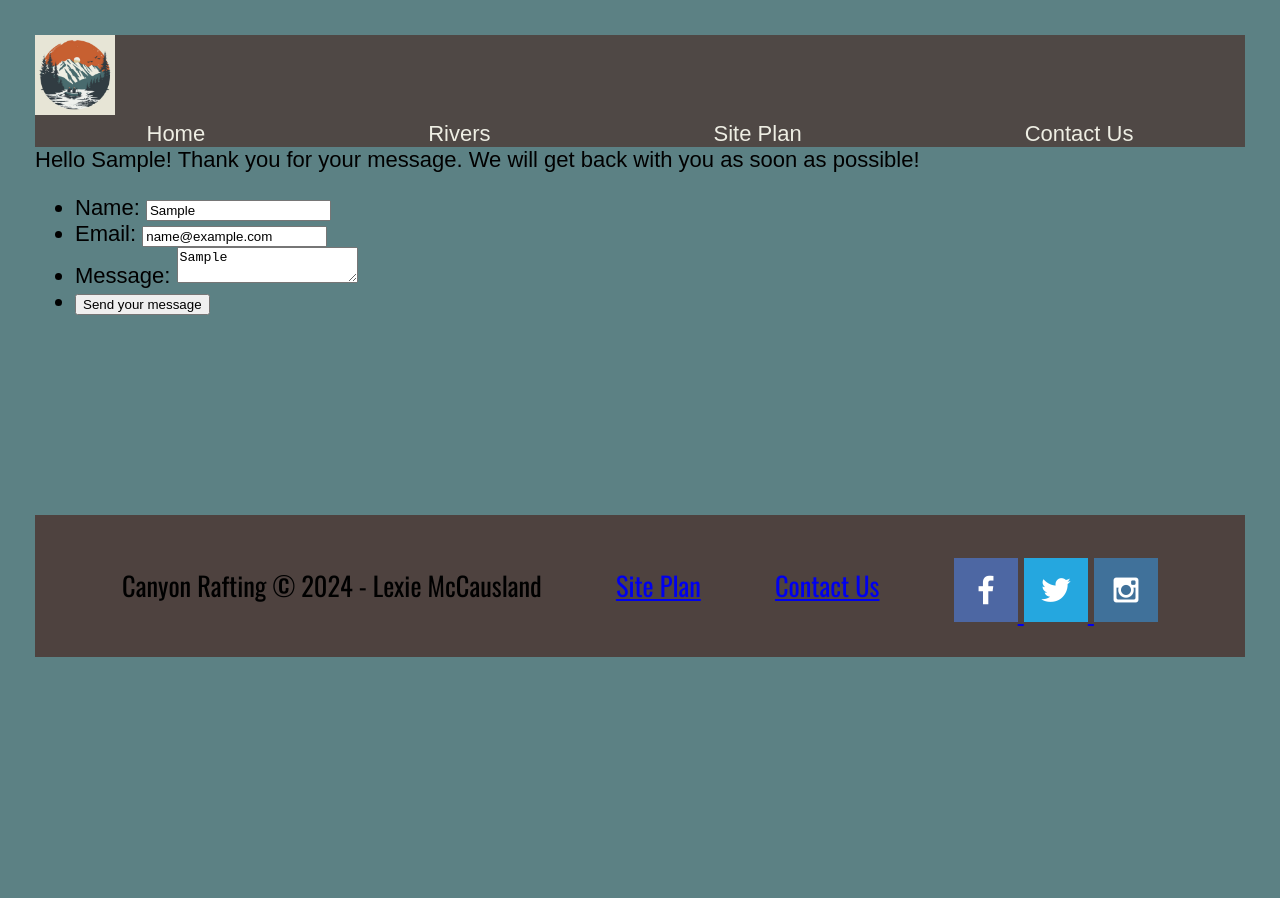
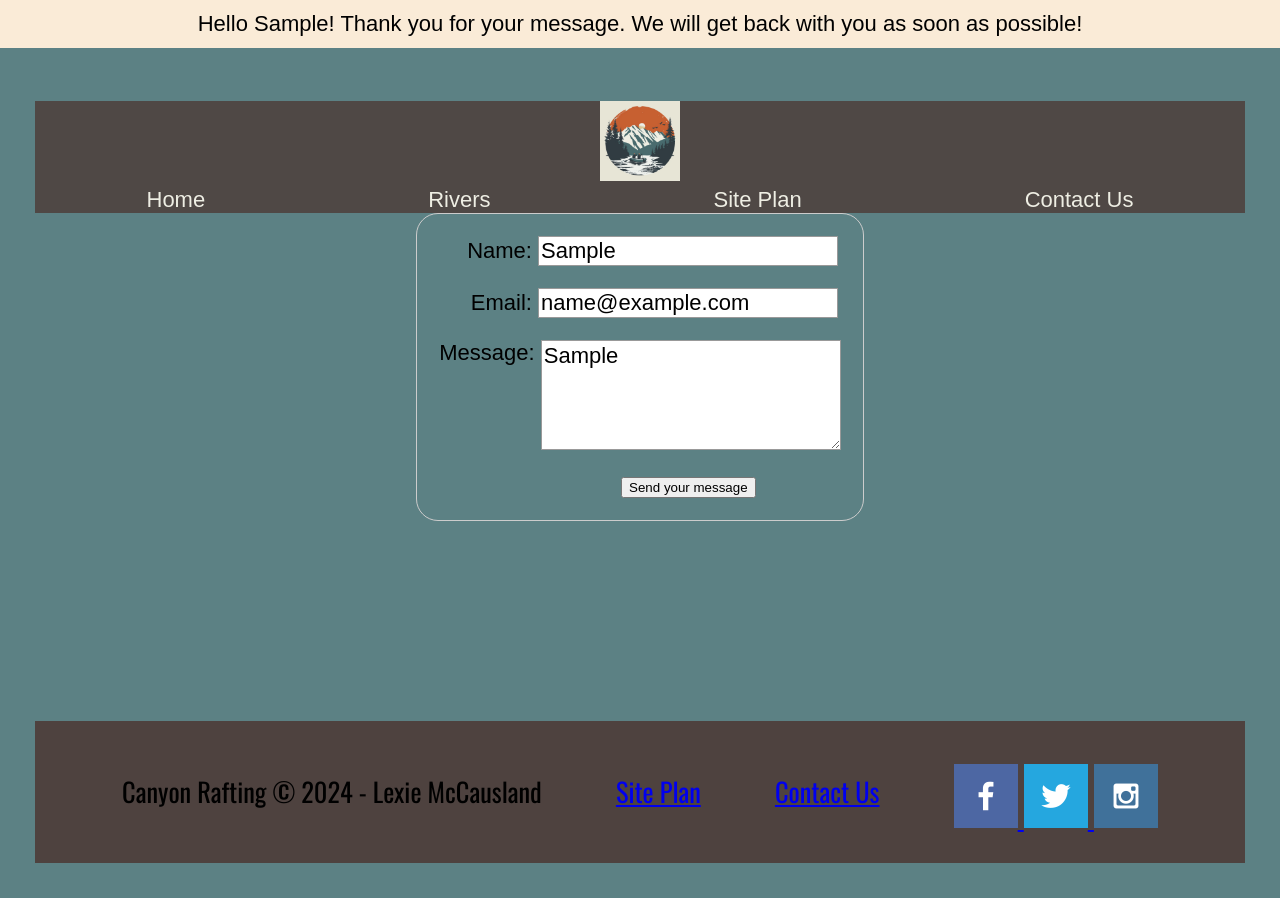
Before and after one commit to lmccausland54/wwr, a plain HTML site: page contactus.html in a window 1280 px wide. Both pictures are taken after typing "Sample", "name@example.com", "Sample" into the empty fields and a click on the button "Send your message". Before the commit the page ends 800 px from the top, so only its background shows below. Drawn offline with nearby package versions, Linux system fonts and the light colour scheme.

Commit message:
Update styles.css contact us css

```diff
--- a/styles.css
+++ b/styles.css
@@ -362,6 +362,104 @@ footer .social img {
 
 
 
+
+
+
+
+/* *********************************************************CONTACT US PAGE******************************* */
+body {
+    /* Center the form on the page */
+    text-align: center;
+  }
+
+  form {
+    display: inline-block;
+    /* Form outline */
+    padding: 1em;
+    border: 1px solid #ccc;
+    border-radius: 1em;
+  }
+
+  ul {
+    list-style: none;
+    padding: 0;
+    margin: 0;
+  }
+
+  form li + li {
+    margin-top: 1em;
+  }
+
+  label {
+    /* Uniform size & alignment */
+    display: inline-block;
+    min-width: 90px;
+    text-align: right;
+  }
+
+  input,
+  textarea {
+    /* To make sure that all text fields have the same font settings
+       By default, textareas have a monospace font */
+    font: 1em sans-serif;
+    /* Uniform text field size */
+    width: 300px;
+    box-sizing: border-box;
+    /* Match form field borders */
+    border: 1px solid #999;
+  }
+
+  input:focus,
+  textarea:focus {
+    /* Additional highlight for focused elements */
+    border-color: #000;
+  }
+
+  textarea {
+    /* Align multiline text fields with their labels */
+    vertical-align: top;
+    /* Provide space to type some text */
+    height: 5em;
+  }
+
+  .button {
+    /* Align buttons with the text fields */
+    padding-left: 90px; /* same size as the label elements */
+  }
+
+  button {
+    /* This extra margin represent roughly the same space as the space
+       between the labels and their text fields */
+    margin-left: 0.5em;
+  }
+
+
+  #feedback {
+    background-color: antiquewhite;
+    position: absolute;
+    top: 0;
+    left: 0;
+    right: 0;
+    padding: .5em;
+    /* make this element invisible until we are ready for it */
+    display: none;
+}
+.moveDown {
+    margin-top: 3em;
+}
+
+
+
+
+
+
+
+
+
+/* ******************************************************************************************************* */
+
+
+
 @media screen and (max-width: 900px) {
     #hero, .home-grid {
         display: block;
```
